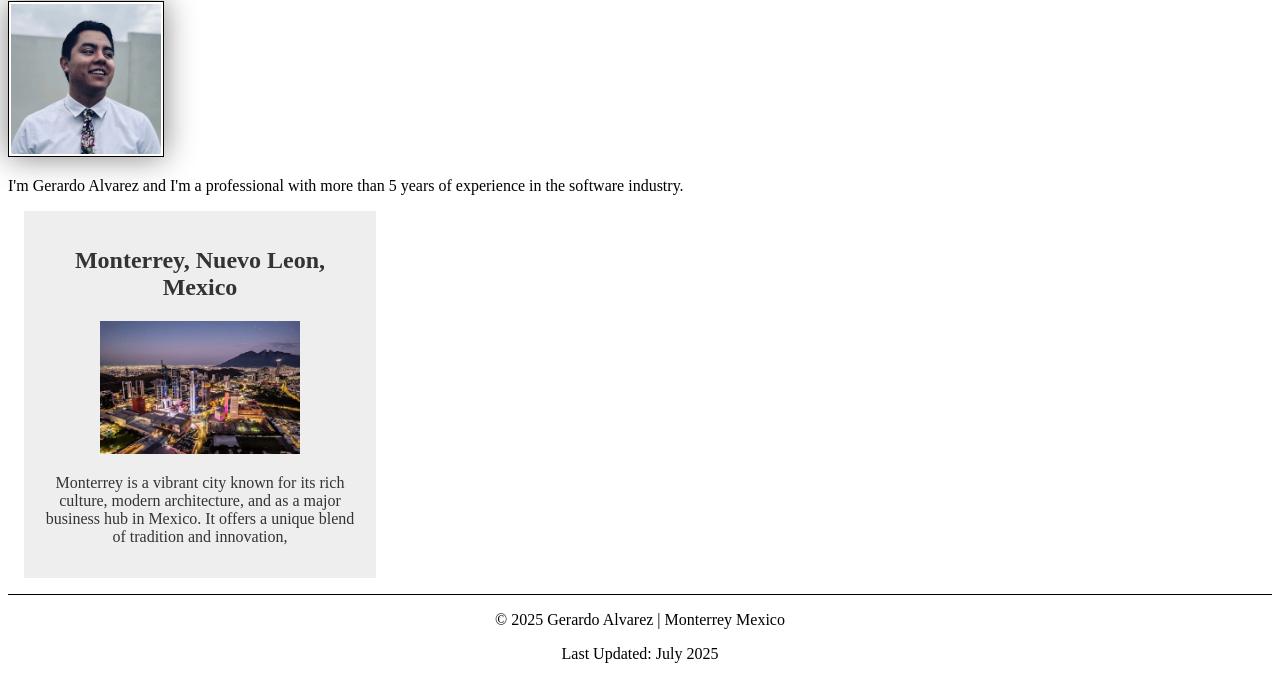
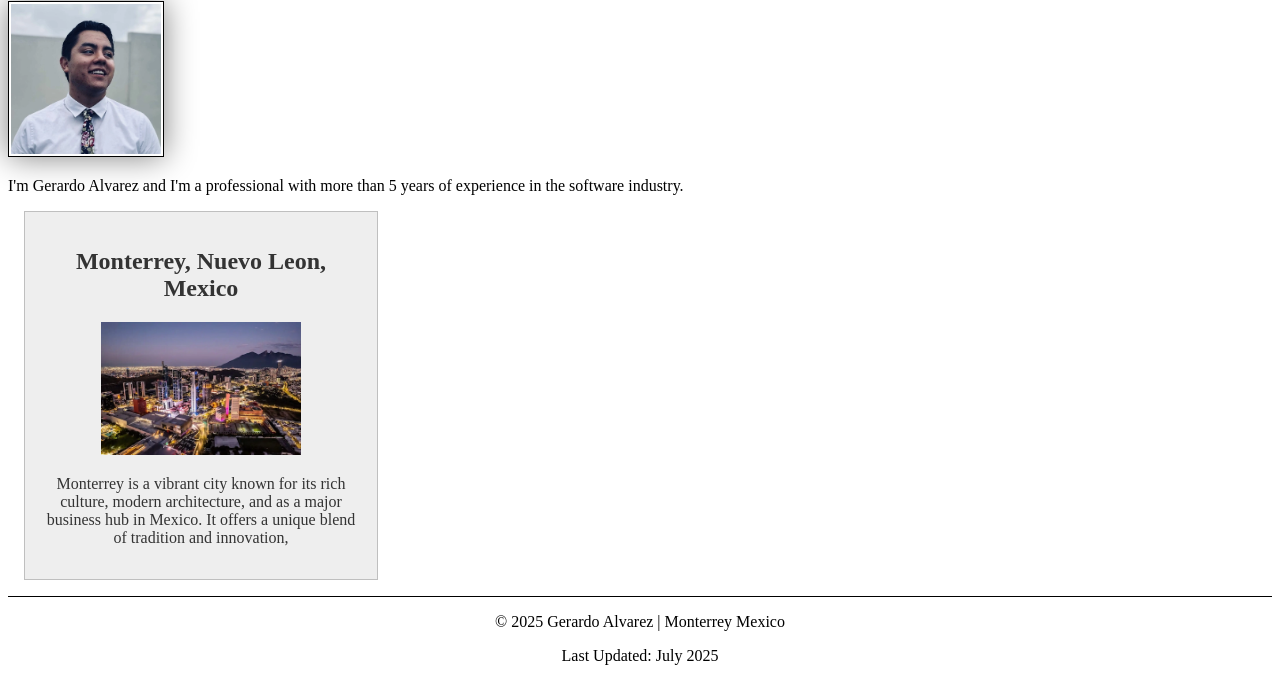
Before and after one commit to galv98/wdd130, a plain HTML site: page index.html in a window 1280 px wide. Shown: the part 223-904 px from the top of the page. Drawn offline with Linux system fonts and the light colour scheme.

Commit message:
Updated CSS aside border

```diff
--- a/styles/styles.css
+++ b/styles/styles.css
@@ -26,7 +26,7 @@ main {
 aside {
     width: 20rem;
     margin: 1rem;
-    border: 1px solid rgb(0, 0, 0 / 0.2);
+    border: 1px solid rgba(0, 0, 0, 0.2);
     padding: 1rem;
     background-color: #eee;
     color: #333;
```
